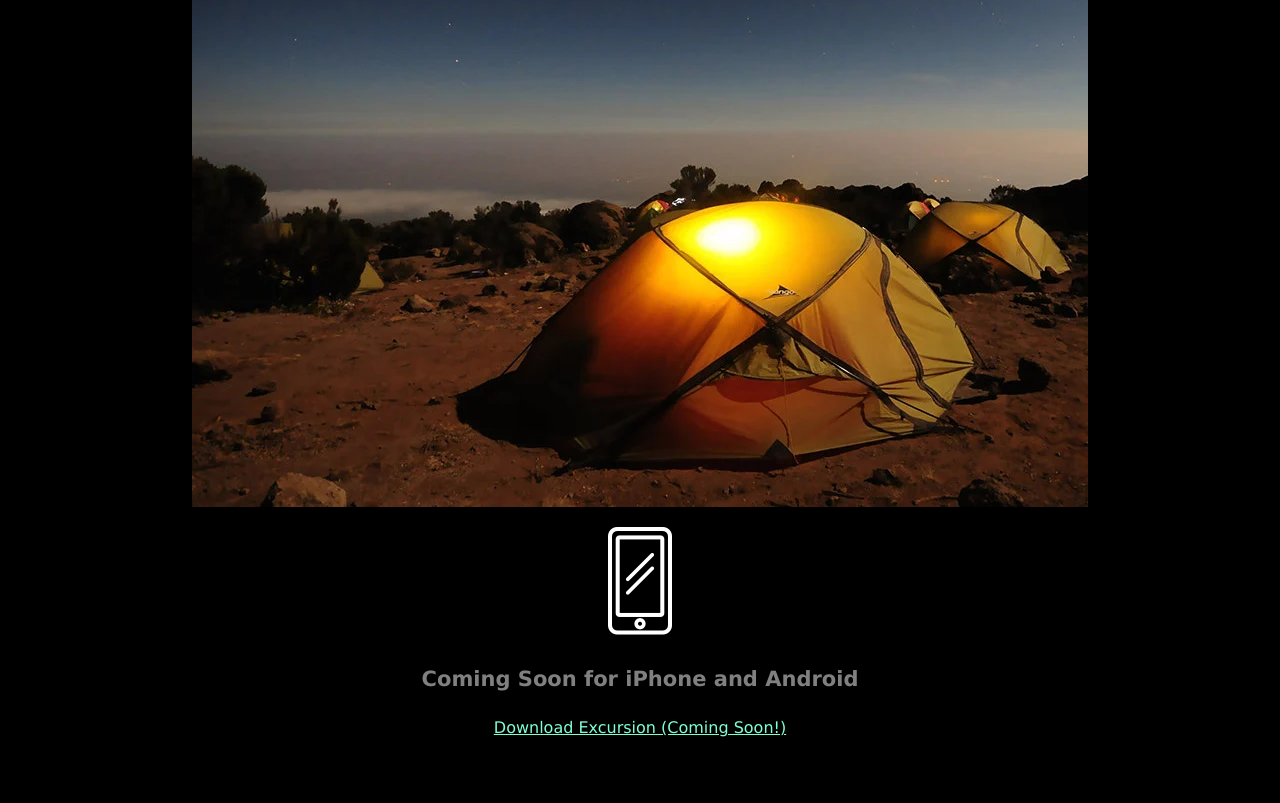
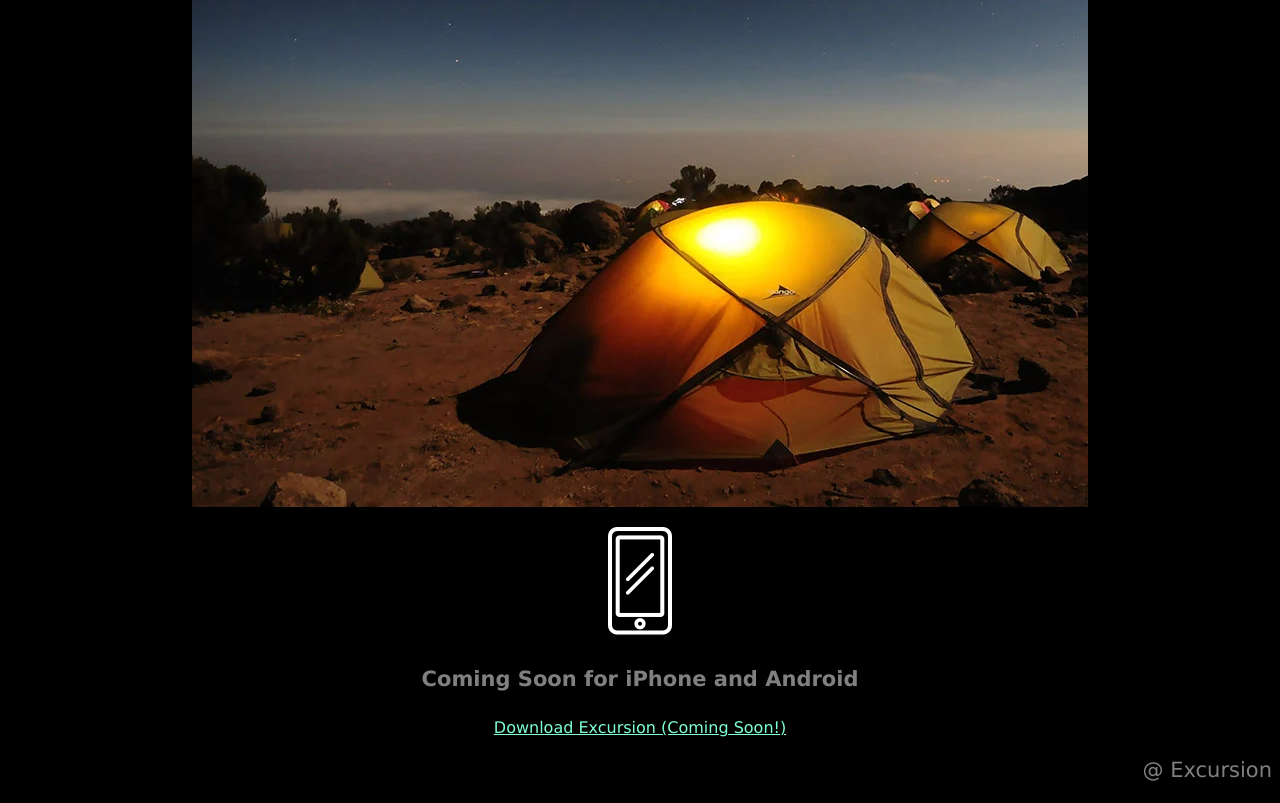
Before and after one commit to AliyaAbeldinova/excursion, a plain HTML site: page index.html in a window 1280 px wide. Shown: the part 532-1335 px from the top of the page. Before the commit the page ends 1285 px from the top, so only its background shows below. Drawn offline with Linux system fonts and the light colour scheme.

Commit message:
final push

```diff
--- a/index.html
+++ b/index.html
@@ -19,5 +19,6 @@
 <p><img src="resources/images/phone.png"></p>
 <h4 class="header--sub-header">Coming Soon for iPhone and Android</h4>
 <p><a class="link--cta" href="#">Download Excursion (Coming Soon!)</a></p>
+<p class="footer--copyright">@ Excursion</p>
 </body>
 </html>
--- a/resources/css/style.css
+++ b/resources/css/style.css
@@ -29,3 +29,11 @@ body {
     font-size: 16px;
     color: aquamarine;
 }
+
+/*FOOTER*/
+
+.footer--copyright {
+    font-size: 21px;
+    color: grey;
+    text-align: right;
+}
```
Also changed, not shown: 2 other files.
